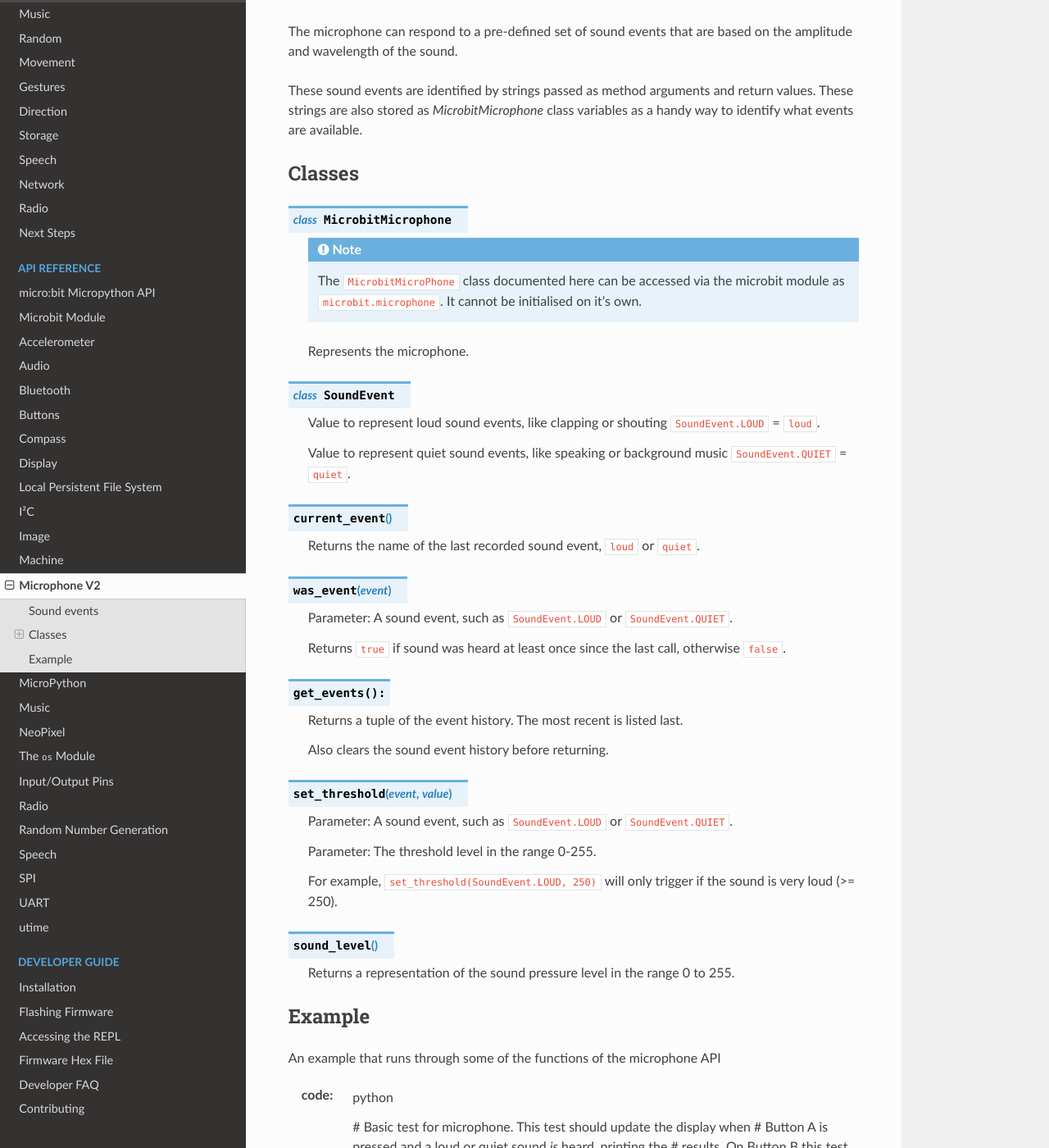
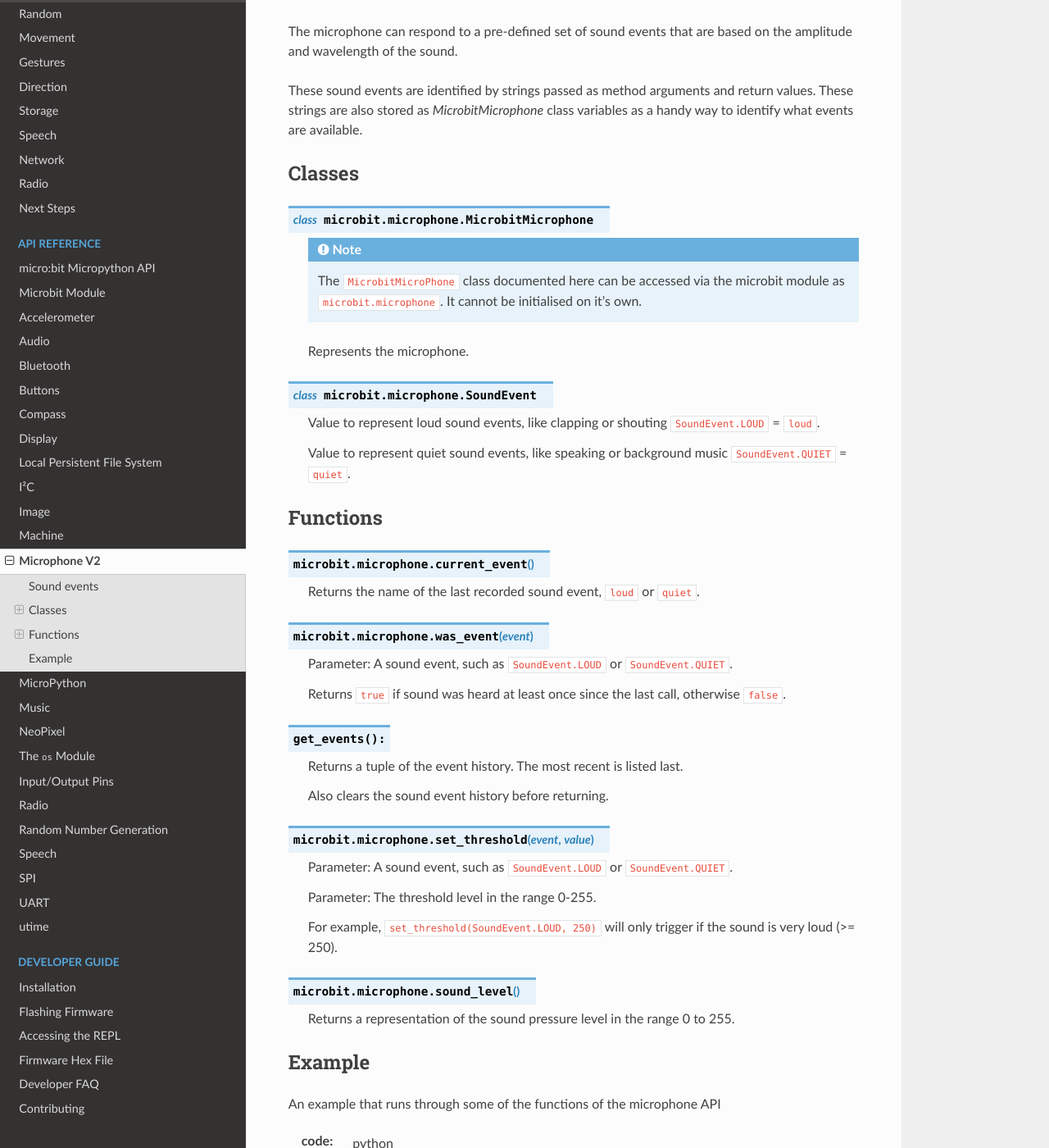
Before and after one commit to bbcmicrobit/micropython, a Sphinx documentation site: the page built from docs/microphone.rst, in a window 1280 px wide and 1400 px high, scrolled down 525 px. Shown: the whole window at 82% size. Built offline with Sphinx 7.4.7 and the Read the Docs theme 2.0.0, drawn with Linux system fonts in a browser that asks for light colours; pages that are not in the unit, such as notebooks, are missing from menus.

Commit message:
update microphone module

```diff
--- a/docs/microphone.rst
+++ b/docs/microphone.rst
@@ -1,7 +1,7 @@
 Microphone **V2**
 *****************
 
-.. py::module:: microbit
+.. py:module:: microbit.microphone
 
 This object lets you access the built-in microphone available on the
 micro:bit **V2**. It can be used to respond to sound. The microphone input
@@ -41,6 +41,9 @@ Classes
 
     Value to represent quiet sound events, like speaking or background music
     ``SoundEvent.QUIET`` = ``quiet``.
+
+Functions
+=========
 
 .. py:function:: current_event()
 
```
